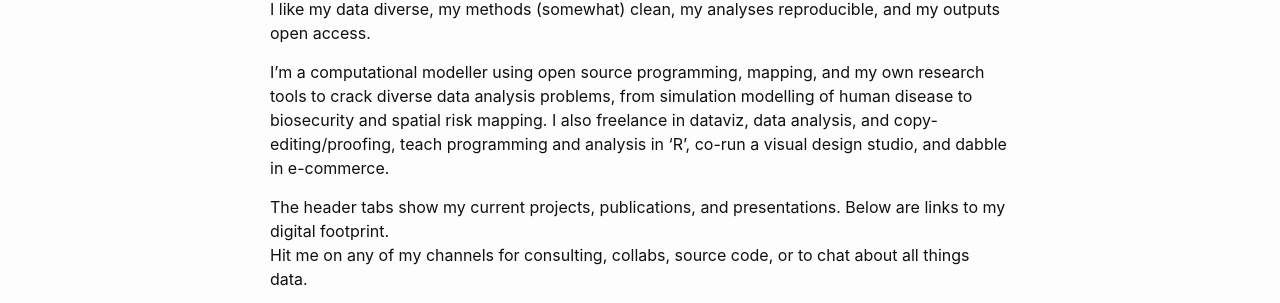
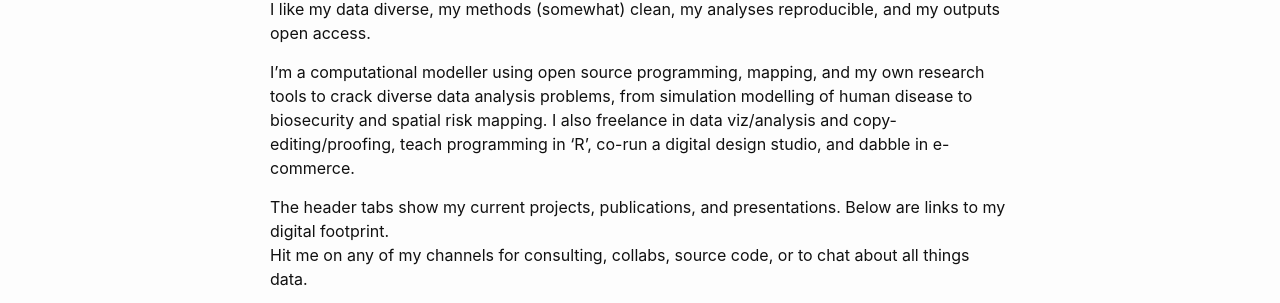
Before and after one commit to darwinanddavis/DataPortfolio, a Jekyll site: the page built from index.md, in a window 1280 px wide. Shown: the part 482-785 px from the top of the page. Built offline with Jekyll 4.4.1, drawn with Linux system fonts in a browser that asks for light colours; our own code applies the rules of GitHub Pages for plain Markdown files.

Commit message:
index info

```diff
--- a/index.md
+++ b/index.md
@@ -15,7 +15,7 @@
 
 I like my data diverse, my methods (somewhat) clean, my analyses reproducible, and my outputs open access.
 
-I’m a computational modeller using open source programming, mapping, and my own research tools to crack diverse data analysis problems, from simulation modelling of human disease to biosecurity and spatial risk mapping. I also freelance in dataviz, data analysis, and copy-editing/proofing, teach programming and analysis in 'R', co-run a visual design studio, and dabble in e-commerce.
+I’m a computational modeller using open source programming, mapping, and my own research tools to crack diverse data analysis problems, from simulation modelling of human disease to biosecurity and spatial risk mapping. I also freelance in data viz/analysis and copy-editing/proofing, teach programming in 'R', co-run a digital design studio, and dabble in e-commerce.
 
 The header tabs show my current projects, publications, and presentations. Below are links to my digital footprint.
 Hit me on any of my channels for consulting, collabs, source code, or to chat about all things data.
```
